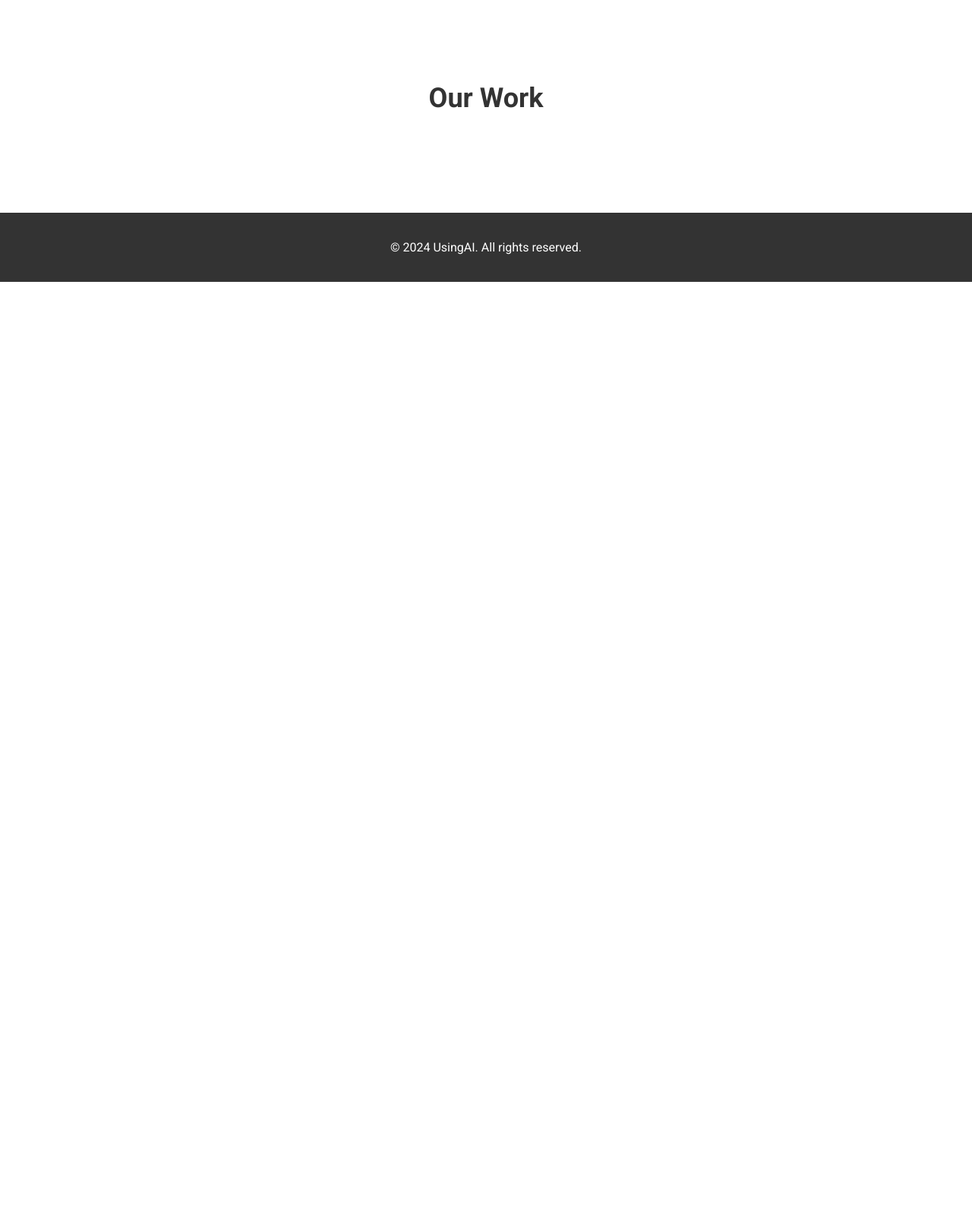
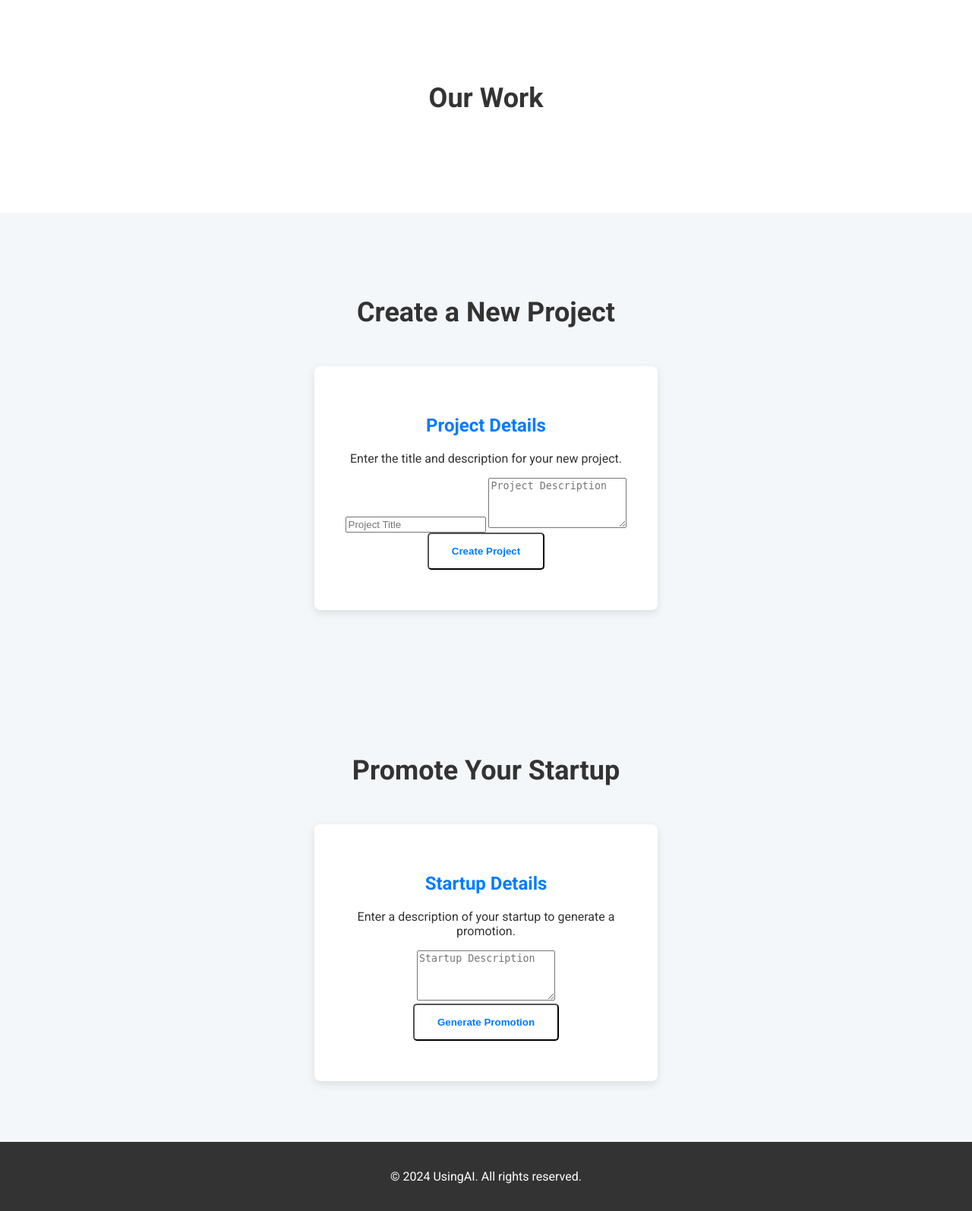
Before and after one commit to GYFX35/AI-services, a Python web app: template frontend/templates/index.html in a window 1280 px wide; the page is wider, and only the part inside the window is pictured. Shown: the part 1678-3272 px from the top of that part at 76% size. Before the commit the page ends 2049 px from the top of that part, so only its background shows below. Run offline with Jinja, Linux system fonts and the light colour scheme; the template is opened without the code that fills it, so the values that code supplies are empty; some libraries are stand-ins or nearby versions.

Commit message:
feat: Add project creation and startup promotion features
This commit introduces two new features:
- A "Create Project" feature that allows users to add new projects to the portfolio. This includes a new API endpoint and a corresponding frontend form.
- A "Promote Startup" feature that uses AI to generate promotional text for a startup. This includes a new API endpoint and a corresponding frontend form.

The development server has been enabled and the port has been changed to 5001 to avoid potential conflicts.

```diff
--- a/frontend/static/js/script.js
+++ b/frontend/static/js/script.js
@@ -205,4 +205,85 @@ document.addEventListener('DOMContentLoaded', () => {
             gallery.appendChild(item);
         });
     }
+
+    // --- Create Project ---
+    const createProjectBtn = document.getElementById('create-project-btn');
+    if (createProjectBtn) {
+        createProjectBtn.addEventListener('click', async () => {
+            const titleInput = document.getElementById('project-title-input');
+            const descriptionInput = document.getElementById('project-description-input');
+            const responseContainer = document.getElementById('create-project-response');
+            const apiKey = prompt("Please enter your API key to create a project:");
+
+            if (!apiKey) {
+                responseContainer.textContent = 'API key is required to create a project.';
+                return;
+            }
+
+            try {
+                const response = await fetch('/api/v1/projects', {
+                    method: 'POST',
+                    headers: {
+                        'Content-Type': 'application/json',
+                        'X-API-Key': apiKey
+                    },
+                    body: JSON.stringify({
+                        title: titleInput.value,
+                        description: descriptionInput.value
+                    })
+                });
+
+                if (!response.ok) {
+                    const error = await response.json();
+                    throw new Error(error.error || 'Failed to create project');
+                }
+
+                const newProject = await response.json();
+                responseContainer.textContent = `Project "${newProject.title}" created successfully!`;
+                titleInput.value = '';
+                descriptionInput.value = '';
+                fetchProjects(); // Refresh the portfolio
+            } catch (error) {
+                responseContainer.textContent = `Error: ${error.message}`;
+            }
+        });
+    }
+
+    // --- Promote Startup ---
+    const promoteStartupBtn = document.getElementById('promote-startup-btn');
+    if (promoteStartupBtn) {
+        promoteStartupBtn.addEventListener('click', async () => {
+            const descriptionInput = document.getElementById('startup-description-input');
+            const responseContainer = document.getElementById('promote-startup-response');
+            const apiKey = prompt("Please enter your API key to generate a promotion:");
+
+            if (!apiKey) {
+                responseContainer.textContent = 'API key is required to generate a promotion.';
+                return;
+            }
+
+            try {
+                const response = await fetch('/api/v1/promotions', {
+                    method: 'POST',
+                    headers: {
+                        'Content-Type': 'application/json',
+                        'X-API-Key': apiKey
+                    },
+                    body: JSON.stringify({
+                        description: descriptionInput.value
+                    })
+                });
+
+                if (!response.ok) {
+                    const error = await response.json();
+                    throw new Error(error.error || 'Failed to generate promotion');
+                }
+
+                const promotion = await response.json();
+                responseContainer.textContent = promotion.promotion_text;
+            } catch (error) {
+                responseContainer.textContent = `Error: ${error.message}`;
+            }
+        });
+    }
 });
--- a/frontend/templates/index.html
+++ b/frontend/templates/index.html
@@ -82,9 +82,41 @@
         <section id="portfolio" class="portfolio">
             <h2>Our Work</h2>
             <div class="portfolio-gallery">
-                </div>
+            </div>
         </section>
 
+        <!-- Create Project Section -->
+        <section id="create-project" class="services">
+            <h2>{{ _('Create a New Project') }}</h2>
+            <div class="service-cards">
+                <div class="card">
+                    <h3>{{ _('Project Details') }}</h3>
+                    <p>{{ _('Enter the title and description for your new project.') }}</p>
+                    <input type="text" id="project-title-input" placeholder="{{ _('Project Title') }}" class="styled-input">
+                    <textarea id="project-description-input" placeholder="{{ _('Project Description') }}" class="styled-textarea" rows="4"></textarea>
+                    <button id="create-project-btn" class="btn">{{ _('Create Project') }}</button>
+                    <div class="response-container" id="create-project-response-container">
+                        <pre id="create-project-response"></pre>
+                    </div>
+                </div>
+            </div>
+        </section>
+
+        <!-- Promote Startup Section -->
+        <section id="promote-startup" class="services">
+            <h2>{{ _('Promote Your Startup') }}</h2>
+            <div class="service-cards">
+                <div class="card">
+                    <h3>{{ _('Startup Details') }}</h3>
+                    <p>{{ _('Enter a description of your startup to generate a promotion.') }}</p>
+                    <textarea id="startup-description-input" placeholder="{{ _('Startup Description') }}" class="styled-textarea" rows="4"></textarea>
+                    <button id="promote-startup-btn" class="btn">{{ _('Generate Promotion') }}</button>
+                    <div class="response-container" id="promote-startup-response-container">
+                        <pre id="promote-startup-response"></pre>
+                    </div>
+                </div>
+            </div>
+        </section>
     </main>
 
     <footer id="contact">
```
Also changed, not shown: app.py (+50 -13 lines), jules-scratch/verification/verify_features.py (added, +15 -0 lines).
